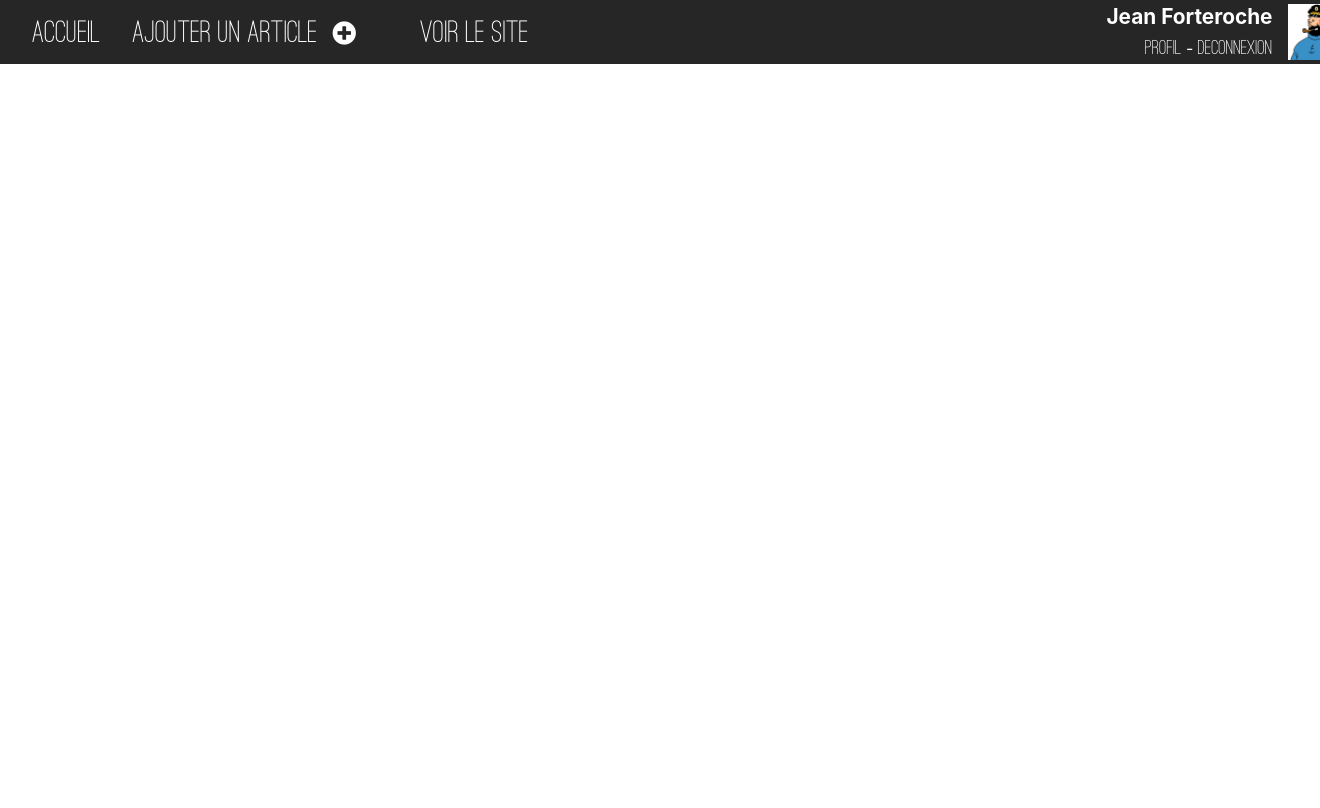
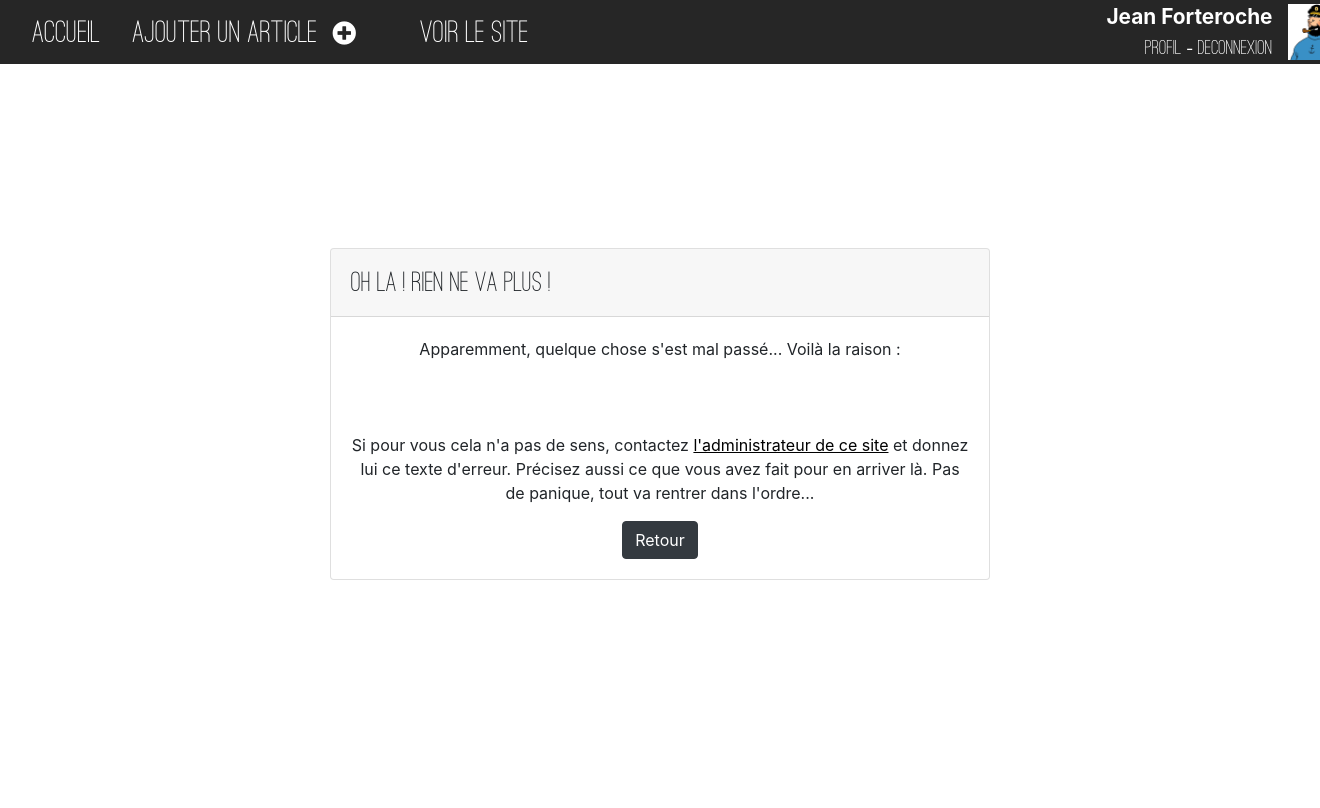
Before and after one commit to robindudru/forteroche, a PHP site: template view/frontend/errorView.php in a window 1320 px wide; the page is wider, and only the part inside the window is pictured. After the commit the page ends 580 px from the top of that part, so only its background shows below. Run offline with PHP 8.4, Linux system fonts and the light colour scheme; the template is opened without the code that fills it, so the values that code supplies are empty; a user stored in the database is signed in; some libraries are stand-ins or nearby versions.

Commit message:
Designed ErrorView for Exceptions Handling | Unaccenting title strings for font compatibility

```diff
--- a/model/ArticleManager.php
+++ b/model/ArticleManager.php
@@ -61,7 +61,7 @@
 	public function add() {
 		if (!empty($_POST['title']) && !empty($_POST['content'])) {
 			$values = [
-				'title' => $_POST['title'],
+				'title' => StringManager::noAccents(trim((string)$_POST['title'])),
 				'content' => $_POST['content'],
 				'status' => $_POST['status']
 			];
@@ -78,7 +78,7 @@
 
 	public function edit() {
 		$values = [
-			'title' => $_POST['title'],
+			'title' => StringManager::noAccents(trim((string)$_POST['title'])),
 			'content' => $_POST['content'],
 			'status' => $_POST['status'],
 			'now' => date("Y-m-d H:i:s"),
--- a/view/backend/addArticleView.php
+++ b/view/backend/addArticleView.php
@@ -10,7 +10,7 @@
 			<form method="post" class="article-form ml-3" action="?mode=admin&action=addArticle">
 				<div class="input-group mb-3 mt-3">
 					<span class="input-group-text">Titre</span>
-					<input type="text" class="form-control" name="title">
+					<input type="text" class="form-control" name="title" required>
 				</div>
 				<textarea class="ml-3" id="tinymce" name="content"></textarea><br />
 				<div class="text-right">
--- a/view/backend/editArticleView.php
+++ b/view/backend/editArticleView.php
@@ -12,7 +12,7 @@
 					<span class="input-group-text">Titre</span>
 					<input type="text" class="form-control" name="title" value="<?= $article->getTitle() ?>" required>
 				</div>
-				<textarea class="ml-3" id="tinymce" name="content" required><?= $article->getContent() ?></textarea><br />
+				<textarea class="ml-3" id="tinymce" name="content"><?= $article->getContent() ?></textarea><br />
 				<div class="text-right">
 					<button type="submit" class="btn btn-dark">Editer</button>
 				</div>
--- a/view/frontend/errorView.php
+++ b/view/frontend/errorView.php
@@ -1 +1,31 @@
-<h1><?= $errorMessage ?></h1>
+<?php
+$title = "Billet simple pour l'Alaska | Oh, vous avez tout casse";
+ob_start();
+?>
+
+<div class="row no-gutters h-100 d-flex justify-content-center">
+	<div class="col-6 relative">
+		<div class="card admin-modal">
+			<div class="card-header m-0 d-flex justify-content-between">
+				<span class="admin-card-title">
+					Oh la ! Rien ne va plus !
+				</span>
+			</div>
+			<div class="card-body">
+				<p class="card-text text-center">
+					Apparemment, quelque chose s'est mal passé... Voilà la raison :<br /><br />
+					<b><?= $errorMessage ?></b><br /><br />
+					Si pour vous cela n'a pas de sens, contactez <a href="mailto:jean@forteroche.com"><u>l'administrateur de ce site</u></a> et donnez lui ce texte d'erreur. Précisez aussi ce que vous avez fait pour en arriver là. Pas de panique, tout va rentrer dans l'ordre...
+				</p>
+				<div class="text-center">
+					<a href="index.php"><button class="btn btn-dark">Retour</button></a>
+				</div>
+			</div>
+		</div>
+	</div>
+</div>
+
+<?php
+
+$content = ob_get_clean();
+require_once('./view/backend/template.php');
```
Also changed, not shown: model/StringManager.php (+40 -0 lines).
